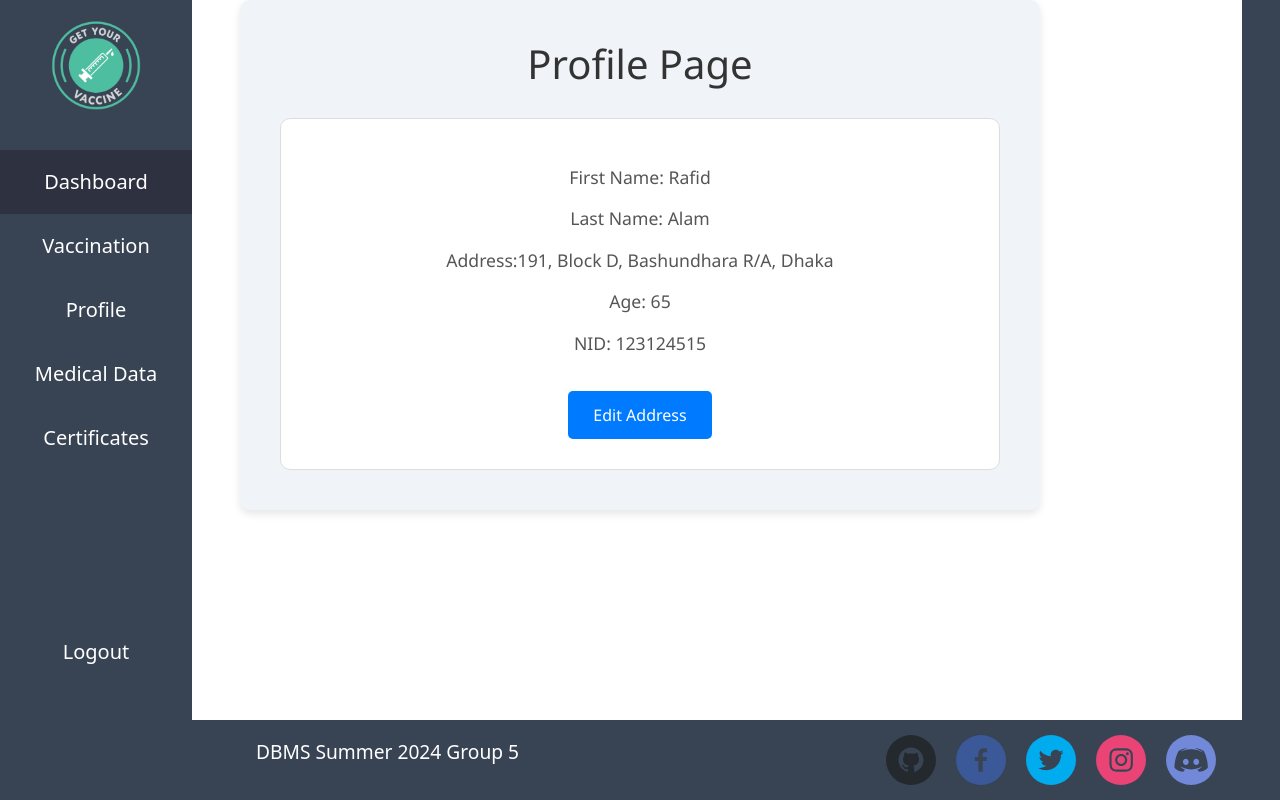
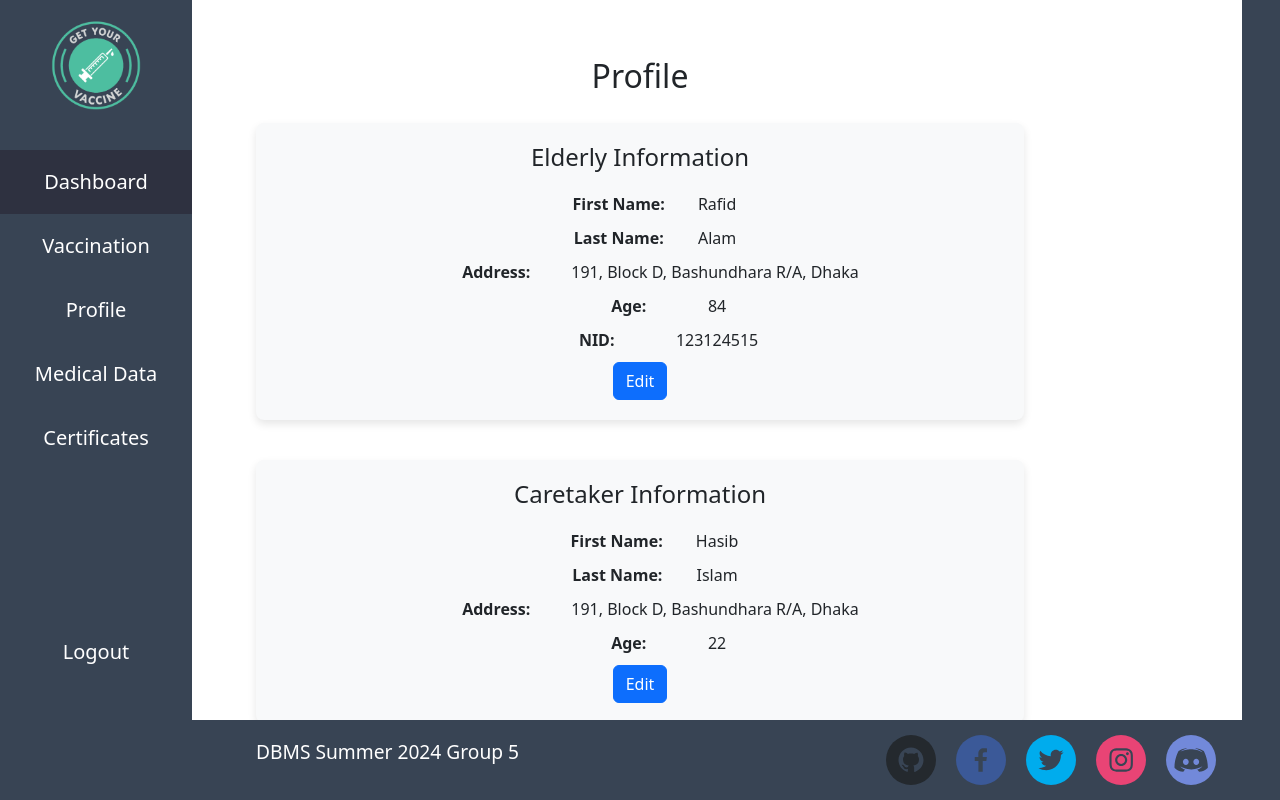
Before and after one commit to HasinMahir77/DBMS_App0, a React (Create React App) app: page /profile in a window 1280 px wide. Built offline with nearby package versions, Linux system fonts and the light colour scheme.

Commit message:
Placeholder certificates page

```diff
--- a/src/App.js
+++ b/src/App.js
@@ -43,8 +43,6 @@ function App() {
     mob: 3,
     yob: 2002,
     address: "191, Block D, Bashundhara R/A, Dhaka",
-    receivedVaccines: ["MMR", "Flu 2020", "Covid-19"],
-    recommendedVaccines: ["Flu", "Tetanus"],
   });
 
   const [availableVaccines, setAvailableVaccines] = useState([
@@ -53,21 +51,6 @@ function App() {
     "Covid-19",
     "Measles",
     "Cholera",
-  ]);
-
-  const [certificates, setCertificates] = useState([
-    {
-      name: "Covid-19",
-      numberOfDoses: 2,
-      dosesCompleted: 2,
-      dateOfLastDose: "2021-05-12",
-    },
-    {
-      name: "Flu",
-      numberOfDoses: 1,
-      dosesCompleted: 1,
-      dateOfLastDose: "2022-10-25",
-    },
   ]);
 
   useEffect(() => {
@@ -126,16 +109,6 @@ function App() {
                 }
               />
               <Route
-                path="/profile"
-                element={
-                  isAuthenticated ? (
-                    <ProfilePage elderly={Rafid} setElderly={setRafid} />
-                  ) : (
-                    <Navigate to="/login" />
-                  )
-                }
-              />
-              <Route
                 path="/medicaldata"
                 element={
                   isAuthenticated ? (
@@ -149,7 +122,22 @@ function App() {
                 path="/certificates"
                 element={
                   isAuthenticated ? (
-                    <CertificatesPage certificates={certificates} />
+                    <CertificatesPage />
+                  ) : (
+                    <Navigate to="/login" />
+                  )
+                }
+              />
+              <Route
+                path="/profile"
+                element={
+                  isAuthenticated ? (
+                    <ProfilePage
+                      elderly={Rafid}
+                      caretaker={Hasib}
+                      setElderly={setRafid}
+                      setCaretaker={setHasib}
+                    />
                   ) : (
                     <Navigate to="/login" />
                   )
@@ -175,7 +163,7 @@ function App() {
           </CSSTransition>
         </TransitionGroup>
       </div>
-      <Footer />
+      <Footer></Footer>
     </div>
   );
 }
--- a/src/pages/CertificatesPage.css
+++ b/src/pages/CertificatesPage.css
@@ -4,21 +4,19 @@
   align-items: center;
   justify-content: center;
   min-height: 100vh;
+  padding: 20px;
+  background-color: #f8f9fa;
+  width: 75vw;
   position: relative;
-  bottom: 28vh;
-  left: 5vw
-
+  left: 20vw;
+  bottom: 20vh;
 }
 
-.certificates-page .table {
-  margin-top: 20px;
-  width: 90%; /* Adjusted width to cover more area */
-  max-width: 1200px; /* Set a maximum width for responsiveness */
-  font-size: 18px; /* Larger font size */
+.certificates-page h2 {
+  margin-bottom: 20px;
 }
 
-.certificates-page .table th,
-.certificates-page .table td {
-  vertical-align: middle; /* Center content vertically */
-  padding: 12px; /* Increase padding for better spacing */
+.certificates-table {
+  width: 80%;
+  font-size: 1.2em;
 }
--- a/src/pages/CertificatesPage.js
+++ b/src/pages/CertificatesPage.js
@@ -1,35 +1,45 @@
-import React from "react";
+import React, { useState } from "react";
 import { Table, Button } from "react-bootstrap";
 import "./CertificatesPage.css";
 
-const CertificatesPage = ({ certificates }) => {
+const CertificatesPage = () => {
+  const [certificates, setCertificates] = useState([
+    {
+      vaccineName: "Covid-19",
+      numberOfDoses: 2,
+      dosesCompleted: 2,
+      lastDoseDate: "2023-05-15",
+    },
+    {
+      vaccineName: "Flu",
+      numberOfDoses: 1,
+      dosesCompleted: 1,
+      lastDoseDate: "2022-10-01",
+    },
+  ]);
+
   return (
-    <div className="certificates-page container">
-      <h2 className="text-center my-4">Vaccine Certificates</h2>
-      <Table striped bordered hover className="text-center table">
+    <div className="certificates-page">
+      <h2>Vaccine Certificates</h2>
+      <Table striped bordered hover className="certificates-table">
         <thead>
           <tr>
             <th>Vaccine Name</th>
             <th>Number of Doses</th>
             <th>Doses Completed</th>
             <th>Date of Last Dose</th>
-            <th>Download</th>
+            <th>Action</th>
           </tr>
         </thead>
         <tbody>
           {certificates.map((certificate, index) => (
             <tr key={index}>
-              <td>{certificate.name}</td>
+              <td>{certificate.vaccineName}</td>
               <td>{certificate.numberOfDoses}</td>
               <td>{certificate.dosesCompleted}</td>
-              <td>{certificate.dateOfLastDose}</td>
+              <td>{certificate.lastDoseDate}</td>
               <td>
-                <Button
-                  variant="primary"
-                  onClick={() => alert("Download placeholder")}
-                >
-                  Download
-                </Button>
+                <Button variant="primary">Download</Button>
               </td>
             </tr>
           ))}
--- a/src/pages/ProfilePage.css
+++ b/src/pages/ProfilePage.css
@@ -1,60 +1,33 @@
-/* src/pages/ProfilePage.css */
 .profile-page {
-  padding: 40px;
-  max-width: 800px;
-  margin: 0 auto;
-  font-family: 'Segoe UI', Tahoma, Geneva, Verdana, sans-serif;
-  background-color: #f0f4f8;
-  border-radius: 10px;
+  display: flex;
+  flex-direction: column;
+  align-items: center;
+  justify-content: center;
+  min-height: 100vh;
+}
+
+.profile-section {
+  width: 60%;
+  background-color: #f8f9fa;
+  padding: 20px;
+  margin: 20px 0;
+  border-radius: 8px;
   box-shadow: 0 4px 8px rgba(0, 0, 0, 0.1);
 }
 
-.profile-page h1 {
+.text-center {
   text-align: center;
-  margin-bottom: 30px;
-  color: #333;
-  font-size: 2.5rem;
 }
 
-.profile-info {
-  border: 1px solid #ddd;
-  border-radius: 10px;
-  padding: 30px;
-  background-color: #fff;
+.profile-section h4 {
+  margin-bottom: 20px;
 }
 
-.profile-info p {
-  margin: 15px 0;
-  font-size: 1.1rem;
-  color: #555;
+.profile-section div {
+  margin-bottom: 10px;
 }
 
-.profile-info input {
-  padding: 10px;
-  width: calc(100% - 22px);
-  margin-top: 10px;
-  border: 1px solid #ccc;
-  border-radius: 5px;
-  font-size: 1rem;
+.profile-section strong {
+  display: inline-block;
+  width: 150px;
 }
-
-.profile-info button {
-  padding: 12px 25px;
-  margin-top: 20px;
-  border: none;
-  border-radius: 5px;
-  background-color: #007bff;
-  color: #fff;
-  font-size: 1rem;
-  cursor: pointer;
-  transition: background-color 0.3s ease;
-}
-
-.profile-info button:hover {
-  background-color: #0056b3;
-}
-
-.profile-info button:focus {
-  outline: none;
-  box-shadow: 0 0 0 3px rgba(0, 123, 255, 0.25);
-}
--- a/src/pages/ProfilePage.js
+++ b/src/pages/ProfilePage.js
@@ -1,48 +1,90 @@
-// src/pages/ProfilePage.js
 import React, { useState } from "react";
+import { Form, Button, Row, Col } from "react-bootstrap";
 import "./ProfilePage.css";
 
-function ProfilePage({ elderly, setElderly }) {
-  const [isEditing, setIsEditing] = useState(false);
-  const [newAddress, setNewAddress] = useState(elderly.address);
+const ProfilePage = ({ elderly, caretaker, setElderly, setCaretaker }) => {
+  const [isEditingElderly, setIsEditingElderly] = useState(false);
+  const [isEditingCaretaker, setIsEditingCaretaker] = useState(false);
+  const [elderlyAddress, setElderlyAddress] = useState(elderly.address);
+  const [caretakerAddress, setCaretakerAddress] = useState(caretaker.address);
 
-  const handleEditClick = () => {
-    setIsEditing(true);
+  const handleElderlySave = () => {
+    setElderly({ ...elderly, address: elderlyAddress });
+    setIsEditingElderly(false);
   };
 
-  const handleSaveClick = () => {
-    setElderly({ ...elderly, address: newAddress });
-    setIsEditing(false);
-  };
-
-  const handleChange = (e) => {
-    setNewAddress(e.target.value);
+  const handleCaretakerSave = () => {
+    setCaretaker({ ...caretaker, address: caretakerAddress });
+    setIsEditingCaretaker(false);
   };
 
   return (
     <div className="profile-page">
-      <h1>Profile Page</h1>
-      <div className="profile-info">
-        <p>First Name: {elderly.fname}</p>
-        <p>Last Name: {elderly.lname}</p>
-        <p>
-          Address:
-          {isEditing ? (
-            <input type="text" value={newAddress} onChange={handleChange} />
+      <h2 className="text-center">Profile</h2>
+      <div className="profile-section">
+        <h4>Elderly Information</h4>
+        <div>
+          <strong>First Name:</strong> {elderly.fname}
+        </div>
+        <div>
+          <strong>Last Name:</strong> {elderly.lname}
+        </div>
+        <div>
+          <strong>Address:</strong>
+          {isEditingElderly ? (
+            <Form.Control
+              type="text"
+              value={elderlyAddress}
+              onChange={(e) => setElderlyAddress(e.target.value)}
+            />
           ) : (
-            <span>{elderly.address}</span>
+            elderly.address
           )}
-        </p>
-        <p>Age: 65</p>
-        <p>NID: {elderly.nid}</p>
-        {isEditing ? (
-          <button onClick={handleSaveClick}>Save</button>
+        </div>
+        <div>
+          <strong>Age:</strong> {new Date().getFullYear() - elderly.yob}
+        </div>
+        <div>
+          <strong>NID:</strong> {elderly.nid}
+        </div>
+        {isEditingElderly ? (
+          <Button onClick={handleElderlySave}>Save</Button>
         ) : (
-          <button onClick={handleEditClick}>Edit Address</button>
+          <Button onClick={() => setIsEditingElderly(true)}>Edit</Button>
+        )}
+      </div>
+
+      <div className="profile-section">
+        <h4>Caretaker Information</h4>
+        <div>
+          <strong>First Name:</strong> {caretaker.fname}
+        </div>
+        <div>
+          <strong>Last Name:</strong> {caretaker.lname}
+        </div>
+        <div>
+          <strong>Address:</strong>
+          {isEditingCaretaker ? (
+            <Form.Control
+              type="text"
+              value={caretakerAddress}
+              onChange={(e) => setCaretakerAddress(e.target.value)}
+            />
+          ) : (
+            caretaker.address
+          )}
+        </div>
+        <div>
+          <strong>Age:</strong> {new Date().getFullYear() - caretaker.yob}
+        </div>
+        {isEditingCaretaker ? (
+          <Button onClick={handleCaretakerSave}>Save</Button>
+        ) : (
+          <Button onClick={() => setIsEditingCaretaker(true)}>Edit</Button>
         )}
       </div>
     </div>
   );
-}
+};
 
 export default ProfilePage;
```
